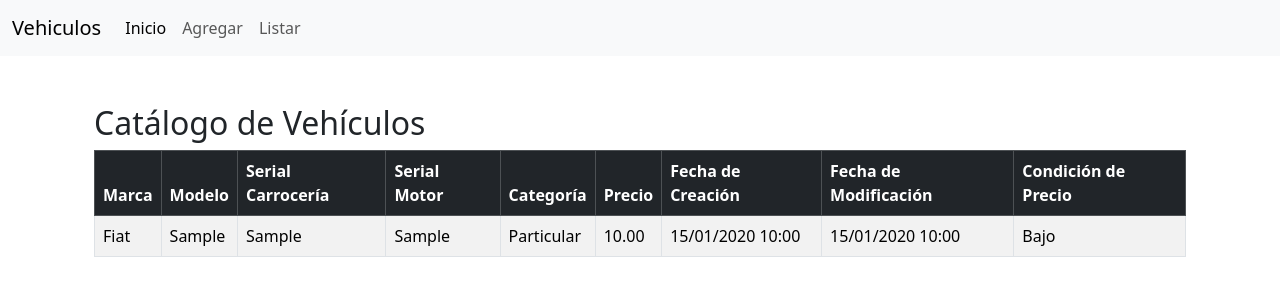
After one commit to Nahuel987/VehiculosApp, a Django app: page /vehiculos/listar/ in a window 1280 px wide. The commit adds this page. Shown: the top 300 px of the page. Run offline with Django 5.2, Linux system fonts and the light colour scheme; tables that the repository leaves empty hold one stand-in row (values such as "Sample post"); some libraries are stand-ins or nearby versions.

Commit message:
Se agrega listado en vistas y template y permisos solicitados

```diff
--- a/proyecto_vehiculos_django/proyecto_vehiculos/vehiculo/admin.py
+++ b/proyecto_vehiculos_django/proyecto_vehiculos/vehiculo/admin.py
@@ -1,5 +1,4 @@
 from django.contrib import admin
 from .models import Vehiculo
 
-# Registra el modelo en el administrador
 admin.site.register(Vehiculo)
--- a/proyecto_vehiculos_django/proyecto_vehiculos/vehiculo/models.py
+++ b/proyecto_vehiculos_django/proyecto_vehiculos/vehiculo/models.py
@@ -1,6 +1,4 @@
 from django.db import models
-
-# Create your models here.
 
 
 class Vehiculo(models.Model):
@@ -38,3 +36,9 @@ class Vehiculo(models.Model):
 
     def __str__(self):
         return f"{self.marca} {self.modelo}"
+
+
+class Meta:
+    permissions = [
+        ("visualizar_catalogo", "Puede visualizar el catálogo de vehículos"),
+    ]
--- a/proyecto_vehiculos_django/proyecto_vehiculos/vehiculo/templates/base.html
+++ b/proyecto_vehiculos_django/proyecto_vehiculos/vehiculo/templates/base.html
@@ -28,7 +28,7 @@
                         <a class="nav-link" href="{% url 'agregar_vehiculo' %}">Agregar</a>
                     </li>
                     <li class="nav-item">
-                        <a class="nav-link" href="#">Listar</a>
+                        <a class="nav-link" href="{% url 'listar_vehiculos' %}">Listar</a>
                     </li>
                 </ul>
             </div>
--- /dev/null
+++ b/proyecto_vehiculos_django/proyecto_vehiculos/vehiculo/templates/listar_vehiculos.html
@@ -0,0 +1,53 @@
+{% extends 'base.html' %}
+
+{% block content %}
+<div class="container mt-5">
+    <h2>Catálogo de Vehículos</h2>
+    <table class="table table-striped table-bordered">
+        <thead class="table-dark">
+            <tr>
+                <th scope="col">Marca</th>
+                <th scope="col">Modelo</th>
+                <th scope="col">Serial Carrocería</th>
+                <th scope="col">Serial Motor</th>
+                <th scope="col">Categoría</th>
+                <th scope="col">Precio</th>
+                <th scope="col">Fecha de Creación</th>
+                <th scope="col">Fecha de Modificación</th>
+                <th scope="col">Condición de Precio</th> <!-- Nueva columna -->
+            </tr>
+        </thead>
+        <tbody>
+            {% for vehiculo in vehiculos %}
+            <tr>
+                <td>{{ vehiculo.marca }}</td>
+                <td>{{ vehiculo.modelo }}</td>
+                <td>{{ vehiculo.serial_carroceria }}</td>
+                <td>{{ vehiculo.serial_motor }}</td>
+                <td>{{ vehiculo.categoria }}</td>
+                <td>{{ vehiculo.precio }}</td>
+                <td>{{ vehiculo.fecha_creacion|date:"d/m/Y H:i" }}</td>
+                <td>{{ vehiculo.fecha_modificacion|date:"d/m/Y H:i" }}</td>
+
+                <!-- Condición de Precio -->
+                <td>
+                    {% if vehiculo.precio <= 10000 %}
+                        Bajo
+                    {% elif vehiculo.precio <= 30000 %}
+                        Medio
+                    {% else %}
+                        Alto
+                    {% endif %}
+                </td>
+
+
+            </tr>
+            {% empty %}
+            <tr>
+                <td colspan="9" class="text-center">No hay vehículos registrados.</td>
+            </tr>
+            {% endfor %}
+        </tbody>
+    </table>
+</div>
+{% endblock %}
--- a/proyecto_vehiculos_django/proyecto_vehiculos/vehiculo/urls.py
+++ b/proyecto_vehiculos_django/proyecto_vehiculos/vehiculo/urls.py
@@ -4,4 +4,5 @@ from . import views
 urlpatterns = [
     path('', views.index, name='index'),
     path('vehiculo/add/', views.agregar_vehiculo, name='agregar_vehiculo'),
+    path('vehiculos/listar/', views.listar_vehiculos, name='listar_vehiculos'),
 ]
--- a/proyecto_vehiculos_django/proyecto_vehiculos/vehiculo/views.py
+++ b/proyecto_vehiculos_django/proyecto_vehiculos/vehiculo/views.py
@@ -1,4 +1,5 @@
-from django.shortcuts import redirect, render
+from django.shortcuts import render, redirect
+from .models import Vehiculo
 from .forms import VehiculoForm
 
 
@@ -11,7 +12,13 @@ def agregar_vehiculo(request):
         form = VehiculoForm(request.POST)
         if form.is_valid():
             form.save()
+            # Redirige a la página de inicio u otra página después de guardar
             return redirect('index')
     else:
         form = VehiculoForm()
     return render(request, 'agregar_vehiculo.html', {'form': form})
+
+
+def listar_vehiculos(request):
+    vehiculos = Vehiculo.objects.all()
+    return render(request, 'listar_vehiculos.html', {'vehiculos': vehiculos})
```
Also changed, not shown: proyecto_vehiculos_django/proyecto_vehiculos/vehiculo/forms.py (+8 -0 lines).
